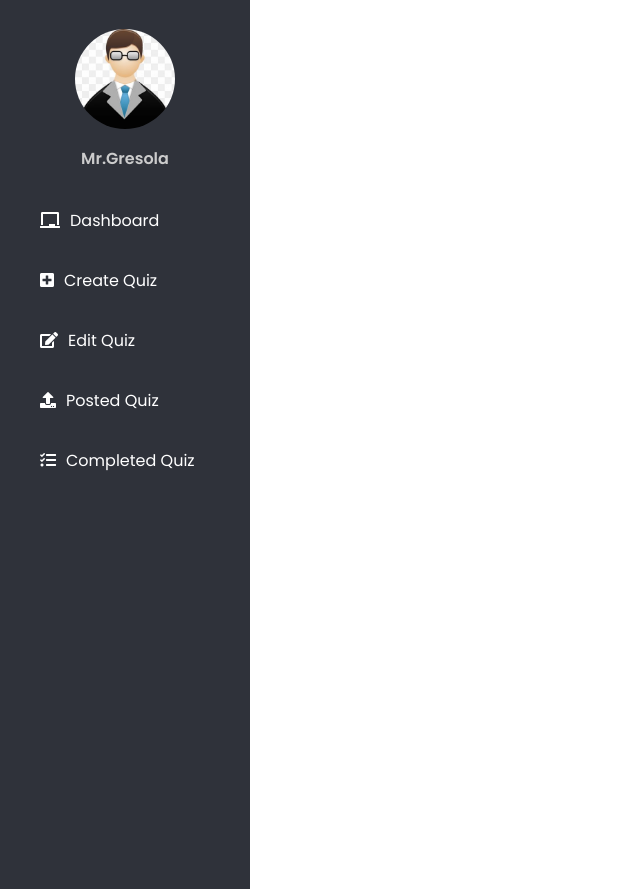
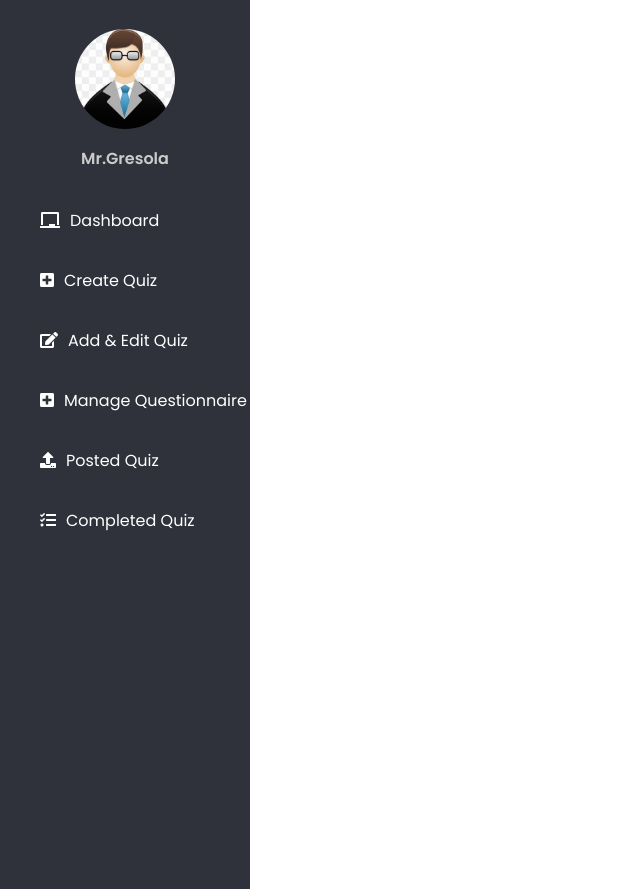
Before and after one commit to ariamazile/Online-Quiz-System, a PHP site: page /admin/header.php in a window 1280 px wide. Shown: the part 96-985 px from the top of the page, without its empty margins (0-640 px from the left). Run offline with PHP 8.4, Linux system fonts and the light colour scheme; some libraries are stand-ins or nearby versions.

Commit message:
Update header.php

```diff
--- a/admin/header.php
+++ b/admin/header.php
@@ -31,13 +31,13 @@
             </center>
             <a href="../admin/header.php"><i class="fas fa-chalkboard"></i><span>Dashboard</span></a>
             <a href="../admin/createquiz.php"><i class="fas fa-plus-square"></i><span>Create Quiz</span></a>
-            <a href="../admin/editquiz.php"><i class="fas fa-edit"></i><span>Edit Quiz</span></a>
+            <a href="../admin/editquiz.php"><i class="fas fa-edit"></i><span>Add & Edit Quiz</span></a>
+            <a href="../admin/selectquestionnaire.php"><i class="fas fa-plus-square"></i><span>Manage Questionnaire</span></a>
             <a href="../admin/postedquiz.php"><i class="fas fa-upload"></i><span>Posted Quiz</span></a>
             <a href="../admin/completedquiz.php"><i class="fas fa-tasks"></i><span>Completed Quiz</span></a>
         </div>
     <!--sidebar end-->
 
 
-
 </body>
 </html>
```
